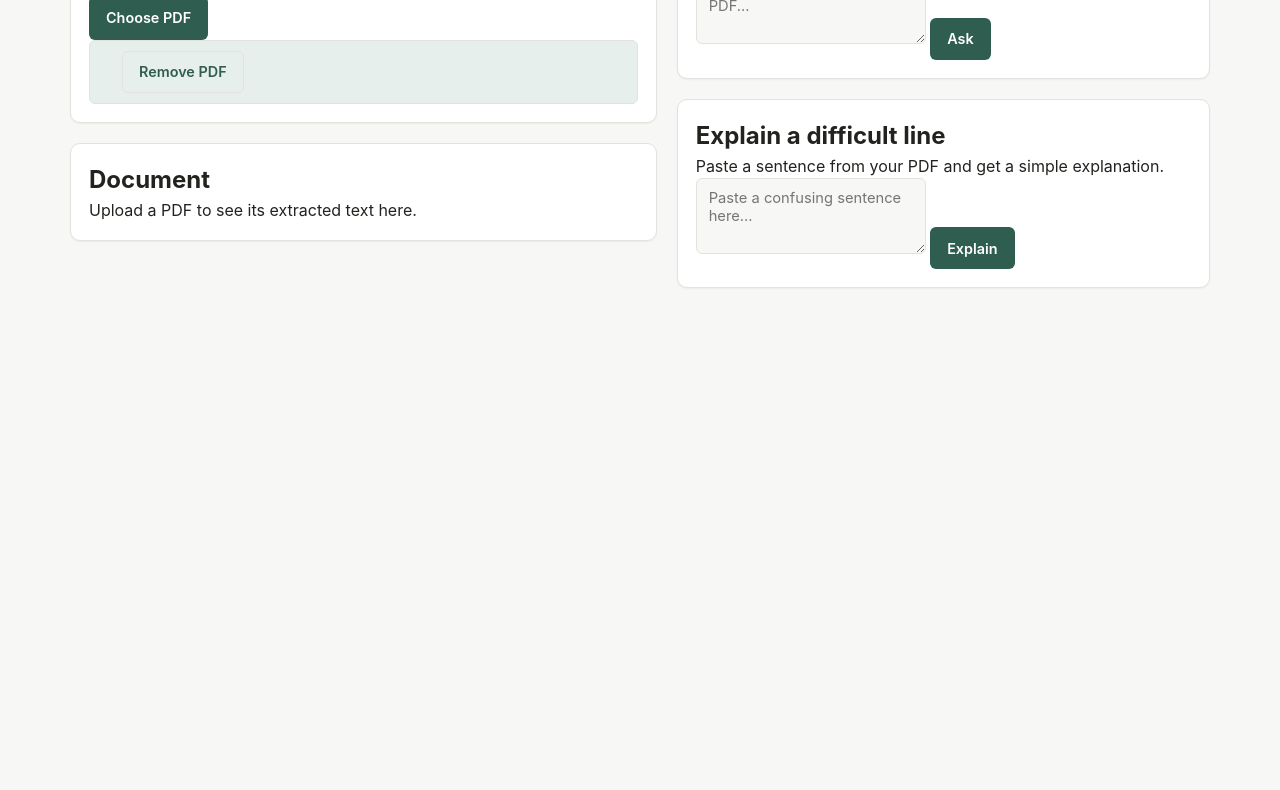
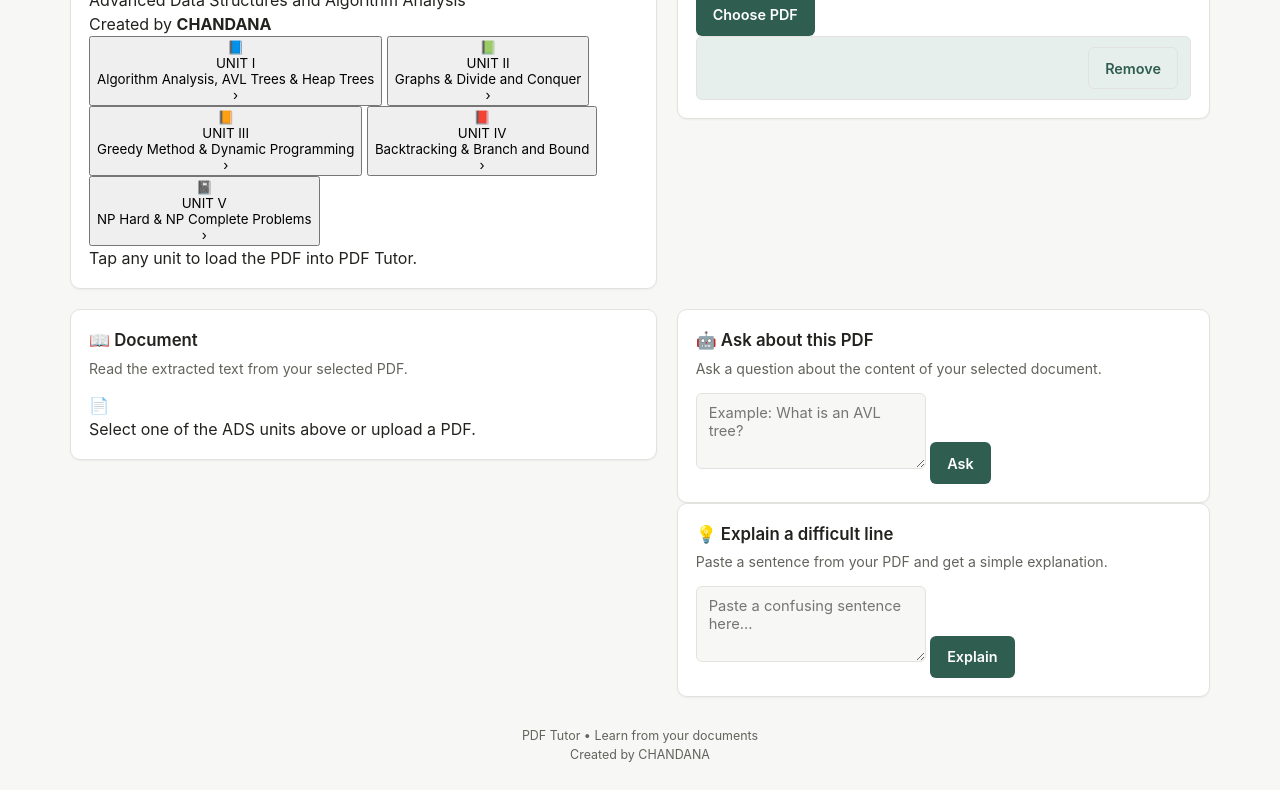
Before and after one commit to Navaneeth2648/PDF-TUTOR, a website: page index.html in a window 1280 px wide. Shown: the part 184-974 px from the top of the page. Before the commit the page ends 800 px from the top, so only its background shows below. Drawn offline with Linux system fonts and the light colour scheme; a script that the page names is missing.

Commit message:
index.html

```diff
--- a/index.html
+++ b/index.html
@@ -1,88 +1,358 @@
 <!DOCTYPE html>
 <html lang="en">
 <head>
-<meta charset="UTF-8" />
-<meta name="viewport" content="width=device-width, initial-scale=1.0, maximum-scale=1" />
-<title>PDF Tutor</title>
-<link rel="stylesheet" href="style.css" />
+  <meta charset="UTF-8" />
+  <meta
+    name="viewport"
+    content="width=device-width, initial-scale=1.0, maximum-scale=1"
+  />
+
+  <title>PDF Tutor</title>
+
+  <link rel="stylesheet" href="style.css" />
 </head>
+
 <body>
 
+  <!-- HEADER -->
   <header class="app-header">
     <div class="header-inner">
       <div class="brand">
-        <span class="brand-title">PDF Tutor</span>
-        <span class="brand-subtitle">Learn from your documents</span>
+        <div class="brand-icon">📚</div>
+
+        <div>
+          <div class="brand-title">PDF Tutor</div>
+          <div class="brand-subtitle">
+            Learn smarter from your documents
+          </div>
+        </div>
       </div>
     </div>
   </header>
 
+
   <main class="app-main">
 
-    <!-- LEFT COLUMN: PDF -->
-    <section class="pdf-column">
+    <!-- ADS SECTION -->
+    <section class="card ads-section">
 
-      <!-- Upload -->
-      <div class="card" id="uploadCard">
-        <div class="upload-area" id="uploadArea">
-          <div class="upload-icon">📄</div>
-          <h2 class="card-title">Upload your PDF</h2>
-          <p class="card-desc">Upload a document and ask questions about its content.</p>
-          <label class="btn btn-primary" for="pdfInput">Choose PDF</label>
-          <input type="file" id="pdfInput" accept="application/pdf" hidden />
+      <div class="ads-header">
+        <div>
+          <div class="ads-label">SUBJECT</div>
+
+          <h1 class="ads-title">
+            Advanced Data Structures
+          </h1>
+
+          <p class="ads-subtitle">
+            Advanced Data Structures and Algorithm Analysis
+          </p>
         </div>
 
-        <div class="file-info" id="fileInfo" hidden>
-          <div class="file-info-row">
-            <span class="file-name" id="fileName"></span>
-            <span class="file-size" id="fileSize"></span>
-          </div>
-          <div class="file-status" id="fileStatus"></div>
-          <button class="btn btn-secondary btn-small" id="removePdfBtn">Remove PDF</button>
+        <div class="created-by">
+          Created by <strong>CHANDANA</strong>
         </div>
       </div>
 
-      <!-- Document reader -->
-      <div class="card reader-card">
-        <h2 class="card-title">Document</h2>
-        <div class="reader-box" id="readerBox">
-          <p class="placeholder-text">Upload a PDF to see its extracted text here.</p>
+
+      <div class="unit-list">
+
+        <!-- UNIT 1 -->
+        <button
+          class="unit-card"
+          data-pdf="U1-ADS.pdf"
+          data-name="Advanced Data Structures — Unit I"
+        >
+          <div class="unit-icon">📘</div>
+
+          <div class="unit-info">
+            <div class="unit-number">UNIT I</div>
+            <div class="unit-name">
+              Algorithm Analysis, AVL Trees & Heap Trees
+            </div>
+          </div>
+
+          <div class="unit-arrow">›</div>
+        </button>
+
+
+        <!-- UNIT 2 -->
+        <button
+          class="unit-card"
+          data-pdf="U2-ADS.pdf"
+          data-name="Advanced Data Structures — Unit II"
+        >
+          <div class="unit-icon">📗</div>
+
+          <div class="unit-info">
+            <div class="unit-number">UNIT II</div>
+            <div class="unit-name">
+              Graphs & Divide and Conquer
+            </div>
+          </div>
+
+          <div class="unit-arrow">›</div>
+        </button>
+
+
+        <!-- UNIT 3 -->
+        <button
+          class="unit-card"
+          data-pdf="U3-ADS.pdf"
+          data-name="Advanced Data Structures — Unit III"
+        >
+          <div class="unit-icon">📙</div>
+
+          <div class="unit-info">
+            <div class="unit-number">UNIT III</div>
+            <div class="unit-name">
+              Greedy Method & Dynamic Programming
+            </div>
+          </div>
+
+          <div class="unit-arrow">›</div>
+        </button>
+
+
+        <!-- UNIT 4 -->
+        <button
+          class="unit-card"
+          data-pdf="U4-ADS.pdf"
+          data-name="Advanced Data Structures — Unit IV"
+        >
+          <div class="unit-icon">📕</div>
+
+          <div class="unit-info">
+            <div class="unit-number">UNIT IV</div>
+            <div class="unit-name">
+              Backtracking & Branch and Bound
+            </div>
+          </div>
+
+          <div class="unit-arrow">›</div>
+        </button>
+
+
+        <!-- UNIT 5 -->
+        <button
+          class="unit-card"
+          data-pdf="U5-ADS.pdf"
+          data-name="Advanced Data Structures — Unit V"
+        >
+          <div class="unit-icon">📓</div>
+
+          <div class="unit-info">
+            <div class="unit-number">UNIT V</div>
+            <div class="unit-name">
+              NP Hard & NP Complete Problems
+            </div>
+          </div>
+
+          <div class="unit-arrow">›</div>
+        </button>
+
+      </div>
+
+      <p class="unit-hint">
+        Tap any unit to load the PDF into PDF Tutor.
+      </p>
+
+    </section>
+
+
+    <!-- UPLOAD SECTION -->
+    <section class="card">
+
+      <div class="section-heading">
+        <span class="section-icon">📄</span>
+        Upload your PDF
+      </div>
+
+      <p class="section-desc">
+        Upload another document and ask questions about its content.
+      </p>
+
+
+      <div class="upload-area" id="uploadArea">
+
+        <label class="btn btn-primary upload-button" for="pdfInput">
+          Choose PDF
+        </label>
+
+        <input
+          type="file"
+          id="pdfInput"
+          accept="application/pdf"
+          hidden
+        />
+
+      </div>
+
+
+      <div class="file-info" id="fileInfo" hidden>
+
+        <div class="file-details">
+
+          <div class="file-name" id="fileName"></div>
+
+          <div class="file-size" id="fileSize"></div>
+
+          <div class="file-status" id="fileStatus"></div>
+
         </div>
-        <div class="selection-actions" id="selectionActions" hidden>
-          <button class="btn btn-secondary btn-small" id="explainSelectionBtn">Explain selected text</button>
-        </div>
+
+        <button
+          class="btn btn-secondary remove-button"
+          id="removePdfBtn"
+        >
+          Remove
+        </button>
+
       </div>
 
     </section>
 
-    <!-- RIGHT COLUMN: AI -->
-    <section class="ai-column">
 
-      <!-- Ask about PDF -->
-      <div class="card">
-        <h2 class="card-title">Ask about this PDF</h2>
-        <p class="card-desc">Ask a question about the content of your uploaded document.</p>
-        <textarea id="questionInput" class="text-input" rows="3" placeholder="Ask something about this PDF..."></textarea>
-        <button class="btn btn-primary" id="askBtn">Ask</button>
-        <div class="status-text" id="askStatus"></div>
-        <div class="answer-box" id="answerBox" hidden></div>
+    <!-- DOCUMENT READER -->
+    <section class="card reader-card">
+
+      <div class="section-heading">
+        <span class="section-icon">📖</span>
+        Document
       </div>
 
-      <!-- Explain difficult line -->
-      <div class="card" id="explainCard">
-        <h2 class="card-title">Explain a difficult line</h2>
-        <p class="card-desc">Paste a sentence from your PDF and get a simple explanation.</p>
-        <textarea id="explainInput" class="text-input" rows="3" placeholder="Paste a confusing sentence here..."></textarea>
-        <button class="btn btn-primary" id="explainBtn">Explain</button>
-        <div class="status-text" id="explainStatus"></div>
-        <div class="answer-box" id="explanationBox" hidden></div>
+      <p class="section-desc">
+        Read the extracted text from your selected PDF.
+      </p>
+
+      <div class="reader-box" id="readerBox">
+
+        <div class="reader-placeholder">
+          <div class="placeholder-icon">📄</div>
+
+          <div>
+            Select one of the ADS units above or upload a PDF.
+          </div>
+        </div>
+
+      </div>
+
+
+      <div
+        class="selection-actions"
+        id="selectionActions"
+        hidden
+      >
+        <button
+          class="btn btn-secondary"
+          id="explainSelectionBtn"
+        >
+          Explain selected text
+        </button>
+      </div>
+
+    </section>
+
+
+    <!-- AI SECTION -->
+    <section class="ai-section">
+
+      <!-- ASK -->
+      <div class="card">
+
+        <div class="section-heading">
+          <span class="section-icon">🤖</span>
+          Ask about this PDF
+        </div>
+
+        <p class="section-desc">
+          Ask a question about the content of your selected document.
+        </p>
+
+        <textarea
+          id="questionInput"
+          class="text-input"
+          rows="3"
+          placeholder="Example: What is an AVL tree?"
+        ></textarea>
+
+        <button
+          class="btn btn-primary action-button"
+          id="askBtn"
+        >
+          Ask
+        </button>
+
+        <div
+          class="status-text"
+          id="askStatus"
+        ></div>
+
+        <div
+          class="answer-box"
+          id="answerBox"
+          hidden
+        ></div>
+
+      </div>
+
+
+      <!-- EXPLAIN -->
+      <div class="card">
+
+        <div class="section-heading">
+          <span class="section-icon">💡</span>
+          Explain a difficult line
+        </div>
+
+        <p class="section-desc">
+          Paste a sentence from your PDF and get a simple explanation.
+        </p>
+
+        <textarea
+          id="explainInput"
+          class="text-input"
+          rows="3"
+          placeholder="Paste a confusing sentence here..."
+        ></textarea>
+
+        <button
+          class="btn btn-primary action-button"
+          id="explainBtn"
+        >
+          Explain
+        </button>
+
+        <div
+          class="status-text"
+          id="explainStatus"
+        ></div>
+
+        <div
+          class="answer-box"
+          id="explanationBox"
+          hidden
+        ></div>
+
       </div>
 
     </section>
 
   </main>
 
+
+  <!-- FOOTER -->
+  <footer class="app-footer">
+    <p>PDF Tutor • Learn from your documents</p>
+    <p>Created by CHANDANA</p>
+  </footer>
+
+
+  <!-- PDF.JS -->
   <script src="https://cdnjs.cloudflare.com/ajax/libs/pdf.js/3.11.174/pdf.min.js"></script>
+
+  <!-- YOUR APP -->
   <script src="app.js"></script>
+
 </body>
 </html>
```
